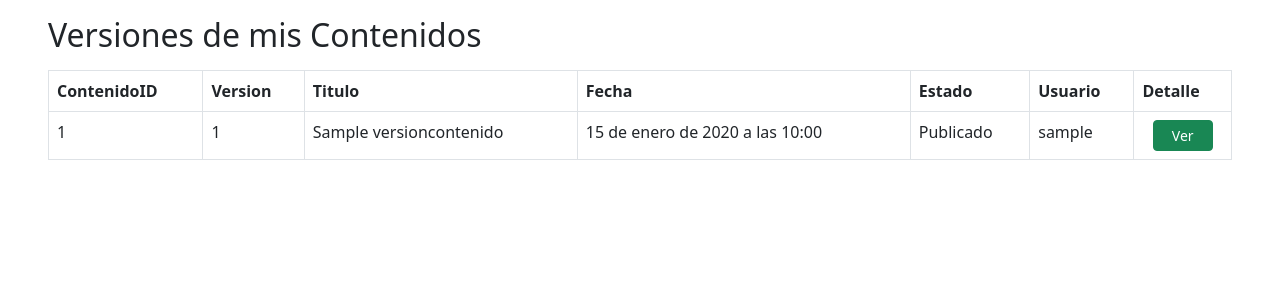
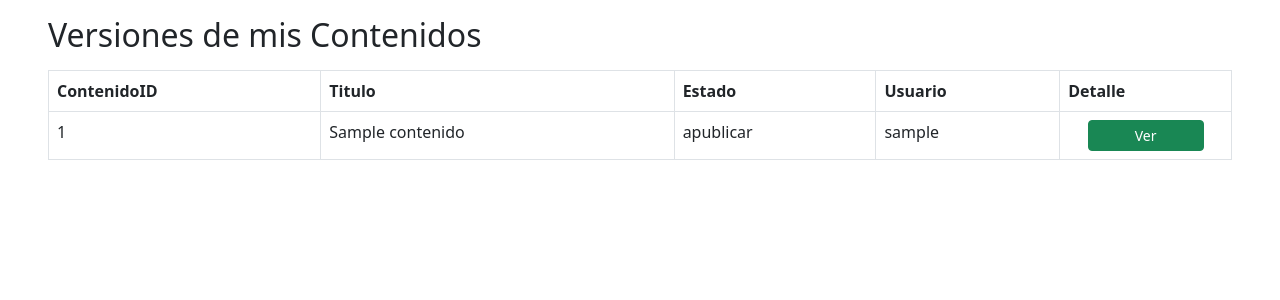
Before and after one commit to FranciscoCaba/cms-is2, a Django app: page /contenido/version in a window 1280 px wide. Shown: the part 58-358 px from the top of the page. Run offline with Django 4.2, Linux system fonts and the light colour scheme; a user stored in the database is signed in; tables that the repository leaves empty hold one stand-in row (values such as "Sample post"); some libraries are stand-ins or nearby versions.

Commit message:
Cambios en version de contenidos segun instrucciones de profe

```diff
--- a/contenido/templates/version/historial_lista.html
+++ b/contenido/templates/version/historial_lista.html
@@ -15,6 +15,13 @@ Versiones de mis Contenidos
     {% endif %}
     <table class="table table-bordered">
       <thead>
+        {% if modo == 'contenidos' %}
+          <th>ContenidoID</th>
+          <th>Titulo</th>
+          <th>Estado</th>
+          <th>Usuario</th>
+          <th>Detalle</th>
+        {% else %}
           <th>ContenidoID</th>
           <th>Version</th>
           <th>Titulo</th>
@@ -22,10 +29,18 @@ Versiones de mis Contenidos
           <th>Estado</th>
           <th>Usuario</th>
           <th>Detalle</th>
+        {% endif %}
       </thead>
       <tbody>
           {% for versioncontenido in version_contenidos %}
               <tr>
+                {% if modo == 'contenidos' %}
+                  <td>{{ versioncontenido.id }}</td>
+                  <td>{{ versioncontenido.titulo }}</td>
+                  <td>{{ versioncontenido.estado }}</td>
+                  <td>{{ versioncontenido.user }}</td>
+                  <td class="text-center"><a class="btn btn-sm w-75 btn-success" href="{% url 'contenido-version' versioncontenido.id %}">Ver</a></td>
+                {% else %}
                   <td>{{ versioncontenido.contenido.id }}</td>
                   <td>{{ versioncontenido.version }}</td>
                   <td>{{ versioncontenido.titulo }}</td>
@@ -37,6 +52,7 @@ Versiones de mis Contenidos
                   {% else %}
                     <td class="text-center"><a class="btn btn-sm w-75 btn-success" href="{% url 'detalle-historial' versioncontenido.id %}">Ver</a></td>
                   {% endif %}
+                {% endif %}
               </tr>
           {% endfor %}
       </tbody>
--- a/contenido/urls.py
+++ b/contenido/urls.py
@@ -4,6 +4,7 @@ from . import views
 urlpatterns = [
     path('crear', login_required(views.ContenidoFormView.as_view()) , name='contenido-crear'),
     path('version', login_required(views.ContenidoVersionListView.as_view()) , name='contenido-version'),
+    path('version/<int:contenido_id>/', login_required(views.ContenidoVersionListView.as_view()) , name='contenido-version'),
     path('historial', login_required(views.ContenidoHistorialListView.as_view()) , name='contenido-historial'),
     path('categoria/crear', login_required(views.CategoriaFormView.as_view()), name='categoria-crear'),
     path('categoria', views.CategoriaListView.as_view(), name='categoria-list'),
--- a/contenido/views.py
+++ b/contenido/views.py
@@ -593,14 +593,24 @@ class ContenidoVersionListView(PermissionRequiredMixin, LoginRequiredMixin, List
     permission_required = 'contenido.add_contenido'
     context_object_name = 'version_contenidos'
 
-    def get_queryset(self):
-        micontenido = Contenido.objects.filter(user = self.request.user)
+    def get_queryset(self, **kwargs):
+        contenido_id = self.kwargs.get('contenido_id')
+        if contenido_id:
+            micontenido = Contenido.objects.filter(user = self.request.user, id=contenido_id)
+            return VersionContenido.objects.filter(contenido__in = micontenido).order_by('-contenido_id', 'version')
+        else:
+            micontenido = Contenido.objects.filter(user = self.request.user)
+            return micontenido
         # Obtener los contenidos en estado "borrador" del usuario actual
-        return VersionContenido.objects.filter(contenido__in = micontenido).order_by('-contenido_id', 'version')
 
     def get_context_data(self, **kwargs):
         context = super().get_context_data(**kwargs)
-        context['modo'] = 'versiones'
+        contenido_id = self.kwargs.get('contenido_id')
+        print(contenido_id)
+        if not contenido_id:
+            context['modo'] = 'contenidos'
+        else:
+            context['modo'] = 'versiones'
         return context
 def editar_version(request, version_id):
     version = get_object_or_404(VersionContenido, pk=version_id)
```
